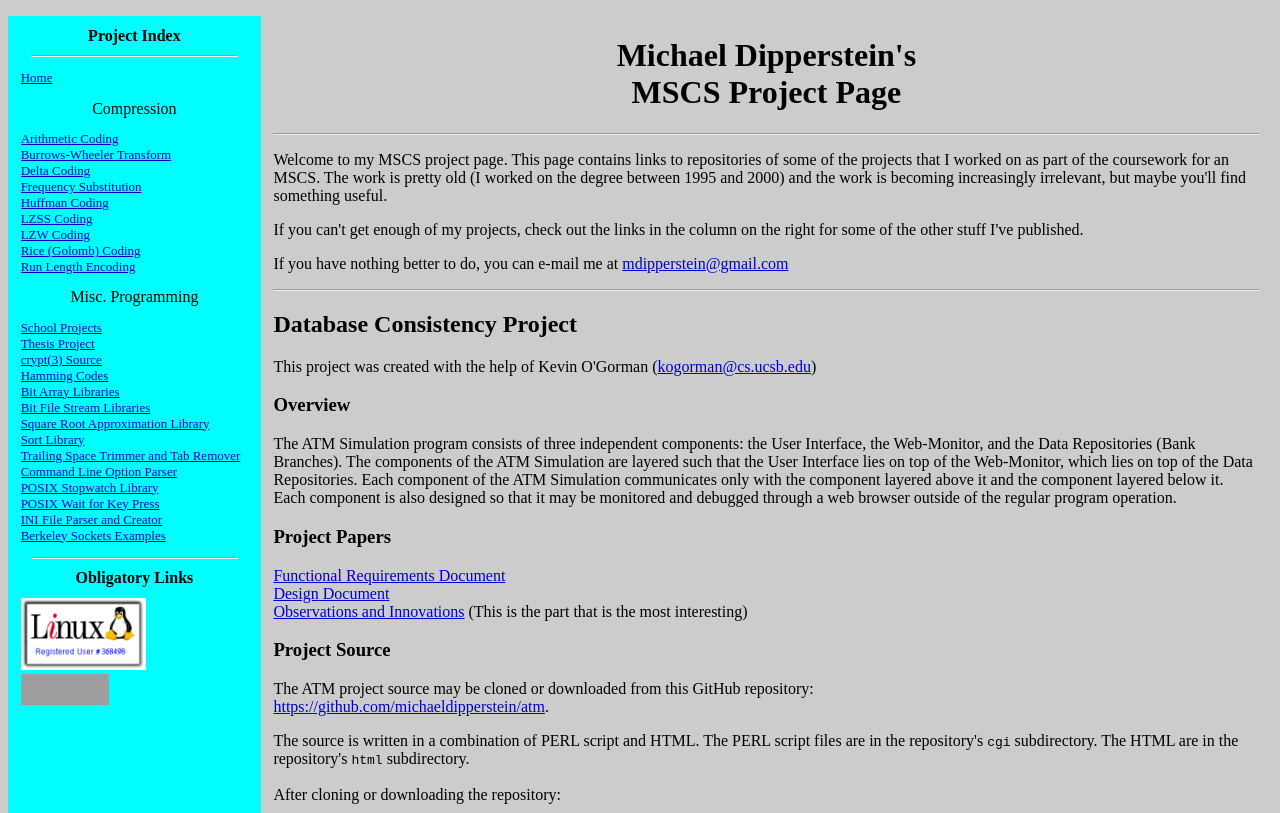
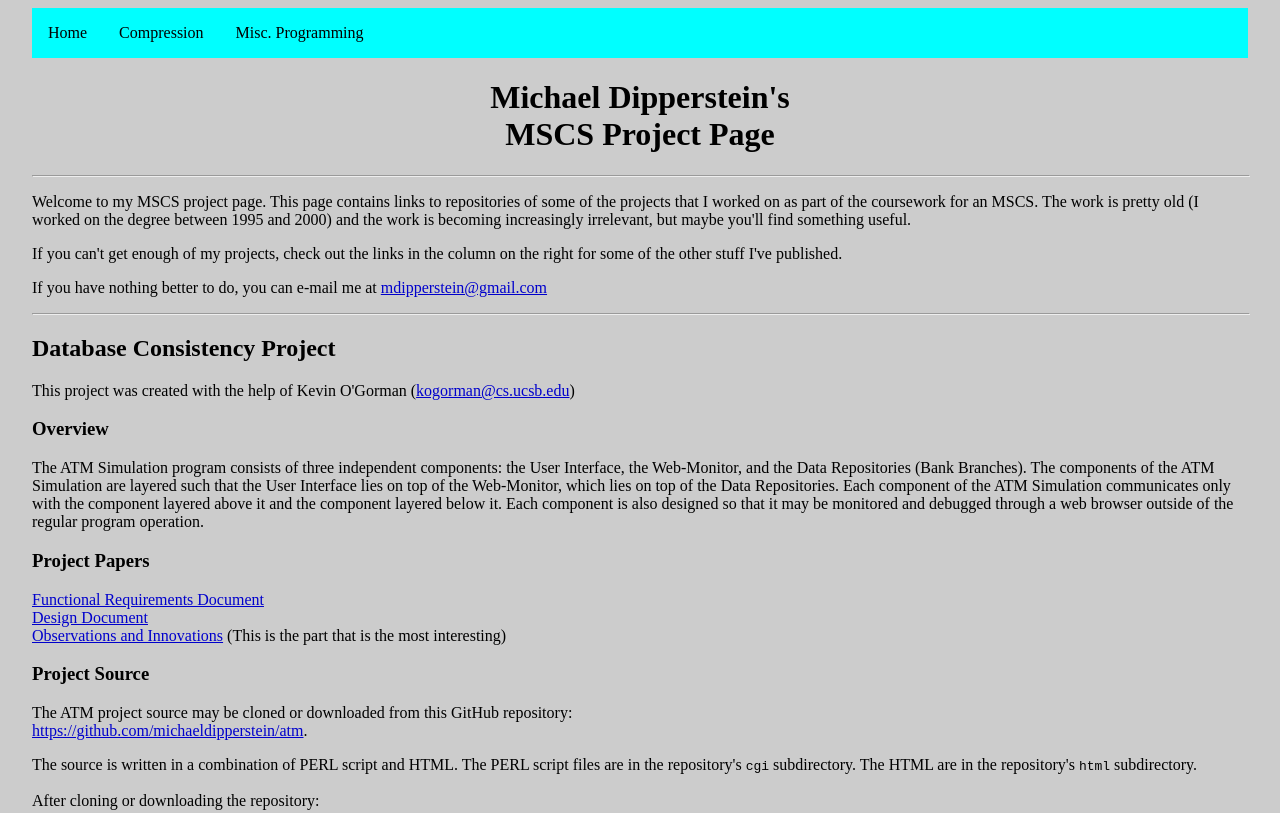
Before and after one commit to MichaelDipperstein/michaeldipperstein.github.io, a plain HTML site: page projects.html in a window 1280 px wide. Shown: the top 813 px of the page. Drawn offline with Linux system fonts and the light colour scheme; grey boxes are pictures that could not be loaded.

Commit message:
Update to HTML 5 and add a dropdown menu.

```diff
--- a/projects.html
+++ b/projects.html
@@ -1,11 +1,9 @@
-<!DOCTYPE HTML PUBLIC "-//W3C//DTD HTML 4.01//EN"
-"http://www.w3.org/TR/html4/strict.dtd">
-
-<html>
+<!DOCTYPE html>
+<html lang="en">
 <head>
 <title>Michael Dipperstein's Projects Page</title>
-<meta http-equiv="content-type" content="text/html; charset=iso-8859-1">
-<meta name="generator" content="Quanta 2.0">
+<meta charset="UTF-8">
+<meta name="author" content="Michael Dipperstein">
 <meta name="description"
     content="Class projects towards an MS in computer science">
 <meta name="keywords" content="projects database consistency">
@@ -14,62 +12,49 @@
 <meta name="keywords" content="ANL macros PARMACS">
 <meta name="keywords" content="DNA sequence search alignment BLAST FastA">
 <meta name="keywords" content="mltp SMP linux threads MxN many-to-many">
-<link rel="stylesheet" href="twocol.css" type="text/css">
+<meta name="viewport" content="width=device-width, initial-scale=1.0">
+<link rel="stylesheet" href="newlook.css" type="text/css">
 </head>
-
 <body>
 
-<div id="container2">
-<div id="container1">
+<div class="navbar">
+    <a href="./index.html">Home</a>
 
-<div id="navbar">
-    <h1>Project Index</h1>
-    <hr style="width:90%;text-align: center;">
+    <div class="dropdown">
+        <button class="dropbutton">Compression</button>
+        <div class="dropdown-items">
+            <a href="./arithmetic.html">Arithmetic Coding</a>
+            <a href="./bwt.html">Burrows-Wheeler Transform</a>
+            <a href="./delta.html">Delta Coding</a>
+            <a href="./freq.html">Frequency Substitution</a>
+            <a href="./huffman.html">Huffman Coding</a>
+            <a href="./lzss.html">LZSS Coding</a>
+            <a href="./lzw.html">LZW Coding</a>
+            <a href="./rice.html">Rice (Golomb) Coding</a>
+            <a href="./rle.html">Run Length Encoding</a>
+        </div>
+    </div>
 
-    <p><a href="./index.html">Home</a></p>
-
-    <h2>Compression</h2>
-    <p><a href="./arithmetic.html">Arithmetic Coding</a><br>
-    <a href="./bwt.html">Burrows-Wheeler Transform</a><br>
-    <a href="./delta.html">Delta Coding</a><br>
-    <a href="./freq.html">Frequency Substitution</a><br>
-    <a href="./huffman.html">Huffman Coding</a><br>
-    <a href="./lzss.html">LZSS Coding</a><br>
-    <a href="./lzw.html">LZW Coding</a><br>
-    <a href="./rice.html">Rice (Golomb) Coding</a><br>
-    <a href="./rle.html">Run Length Encoding</a></p>
-
-    <h2>Misc. Programming</h2>
-    <p><a href="./projects.html">School Projects</a><br>
-    <a href="./mltp.html">Thesis Project</a><br>
-    <a href="./crypt.html">crypt(3) Source</a><br>
-    <a href="./hamming.html">Hamming Codes</a><br>
-    <a href="./bitarray.html">Bit Array Libraries</a><br>
-    <a href="./bitfile.html">Bit File Stream Libraries</a><br>
-    <a href="./sqrt.html">Square Root Approximation Library</a><br>
-    <a href="./sort.html">Sort Library</a><br>
-    <a href="./trim.html">Trailing Space Trimmer and Tab Remover</a><br>
-    <a href="./optlist.html">Command Line Option Parser</a><br>
-    <a href="./stopwatch.html">POSIX Stopwatch Library</a><br>
-    <a href="./keypress.html">POSIX Wait for Key Press</a><br>
-    <a href="./ezini.html">INI File Parser and Creator</a><br>
-    <a href="./sockets.html">Berkeley Sockets Examples</a></p>
-
-    <hr style="width:90%;text-align: center;">
-
-    <h1>Obligatory Links</h1>
-    <a href="http://counter.li.org/">
-        <img src="./img/userno.png" alt="Linux User Number" style="border:0px"
-        width="125" height="72">
-    </a><br>
-
-    <a href="https://validator.w3.org/check?uri=referer">
-        <img src="https://www.w3.org/Icons/valid-html401"
-        alt="Valid HTML 4.01 Strict" height="31" width="88">
-    </a>
+    <div class="dropdown">
+        <button class="dropbutton">Misc. Programming</button>
+        <div class="dropdown-items">
+            <a href="./projects.html">School Projects</a>
+            <a href="./mltp.html">Thesis Project</a>
+            <a href="./crypt.html">crypt(3) Source</a>
+            <a href="./hamming.html">Hamming Codes</a>
+            <a href="./bitarray.html">Bit Array Libraries</a>
+            <a href="./bitfile.html">Bit File Stream Libraries</a>
+            <a href="./sqrt.html">Square Root Approximation Library</a>
+            <a href="./sort.html">Sort Library</a>
+            <a href="./trim.html">Trailing Space Trimmer and Tab Remover</a>
+            <a href="./optlist.html">Command Line Option Parser</a>
+            <a href="./stopwatch.html">POSIX Stopwatch Library</a>
+            <a href="./keypress.html">POSIX Wait for Key Press</a>
+            <a href="./ezini.html">INI File Parser and Creator</a>
+            <a href="./sockets.html">Berkeley Sockets Examples</a>
+        </div>
+    </div>
 </div><!-- ends navbar-->
-
-<div id="main">
 
 <div id="header">
     <h1>Michael Dipperstein's<br>
@@ -93,8 +78,7 @@
 
 <hr style="width:100%;">
 
-    <a name="atm"></a>
-    <h2>Database Consistency Project</h2>
+<h2 id="atm">Database Consistency Project</h2>
 <p>This project was created with the help of Kevin O'Gorman
 (<a href="mailto:kogorman@cs.ucsb.edu">kogorman@cs.ucsb.edu</a>)</p>
 
@@ -280,13 +264,9 @@
 
 <p>This was my MSCS thesis project.  Please see my <a href="mltp.html">
 thesis project web page</a> for more information on this project.</p>
-</div><!-- ends main-->
 
-</div><!--container1-->
-</div><!--container2-->
-
-<p><a href="index.html">Home</a><br>
-Last updated on <em>August 17, 2017</em></p>
+<a href="index.html">Home</a>
+<p>Last updated on <em>December 29, 2018</em></p>
 
 </body>
 </html>
```
Lines whose indentation alone changed are shown as unchanged.
